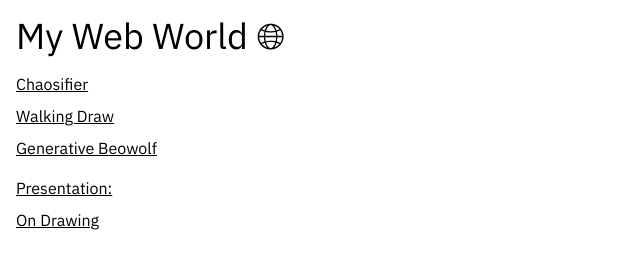
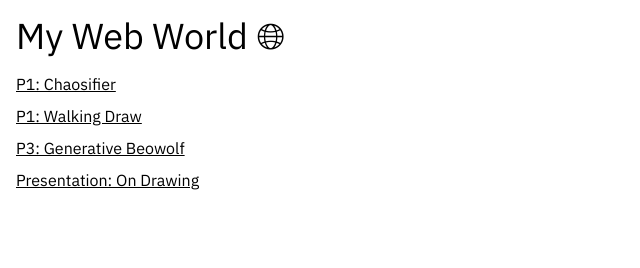
Before and after one commit to ritumantri/ritumantri.github.io, a plain HTML site: page index.html in a window 1280 px wide. Shown: the whole page, without its empty margins (0-640 px from the left). Drawn offline with nearby package versions, Linux system fonts and the light colour scheme.

Commit message:
Update index.html

```diff
--- a/index.html
+++ b/index.html
@@ -27,14 +27,11 @@
     <h1 class="text-4xl">My Web World 🌐︎</h1>
 
     <ul class="mt-4 underline space-y-2">
-        <li><a href="https://ritumantri.github.io/Chaos-Reader/">Chaosifier</a></li>
-        <li><a href="https://walking-draw.glitch.me/">Walking Draw</a></li>
-        <li><a href="https://ritumantri.github.io/Generative-Beowolf/">Generative Beowolf</a></li>
+        <li><a href="https://ritumantri.github.io/Chaos-Reader/">P1: Chaosifier</a></li>
+        <li><a href="https://walking-draw.glitch.me/">P1: Walking Draw</a></li>
+        <li><a href="https://ritumantri.github.io/Generative-Beowolf/">P3: Generative Beowolf</a></li>
+        <li><a href="on-drawing.pdf" target="_blank">Presentation: On Drawing</a></li>
     </ul>
 
-    <ul class="mt-4 underline space-y-2">
-        <span class="no-underline">Presentation: </span>
-        <li><a href="on-drawing.pdf" target="_blank">On Drawing</a></li>
-    </ul>
 </body>
 </html>
```
